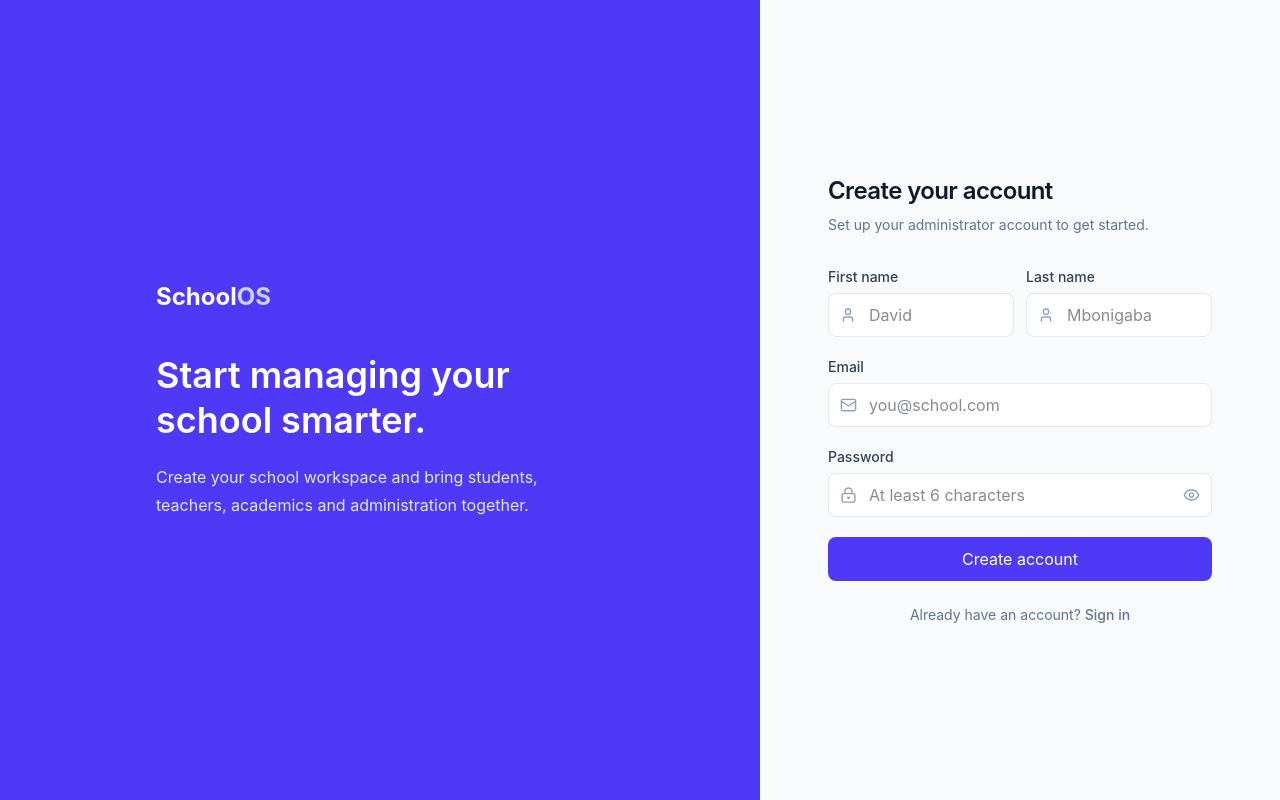
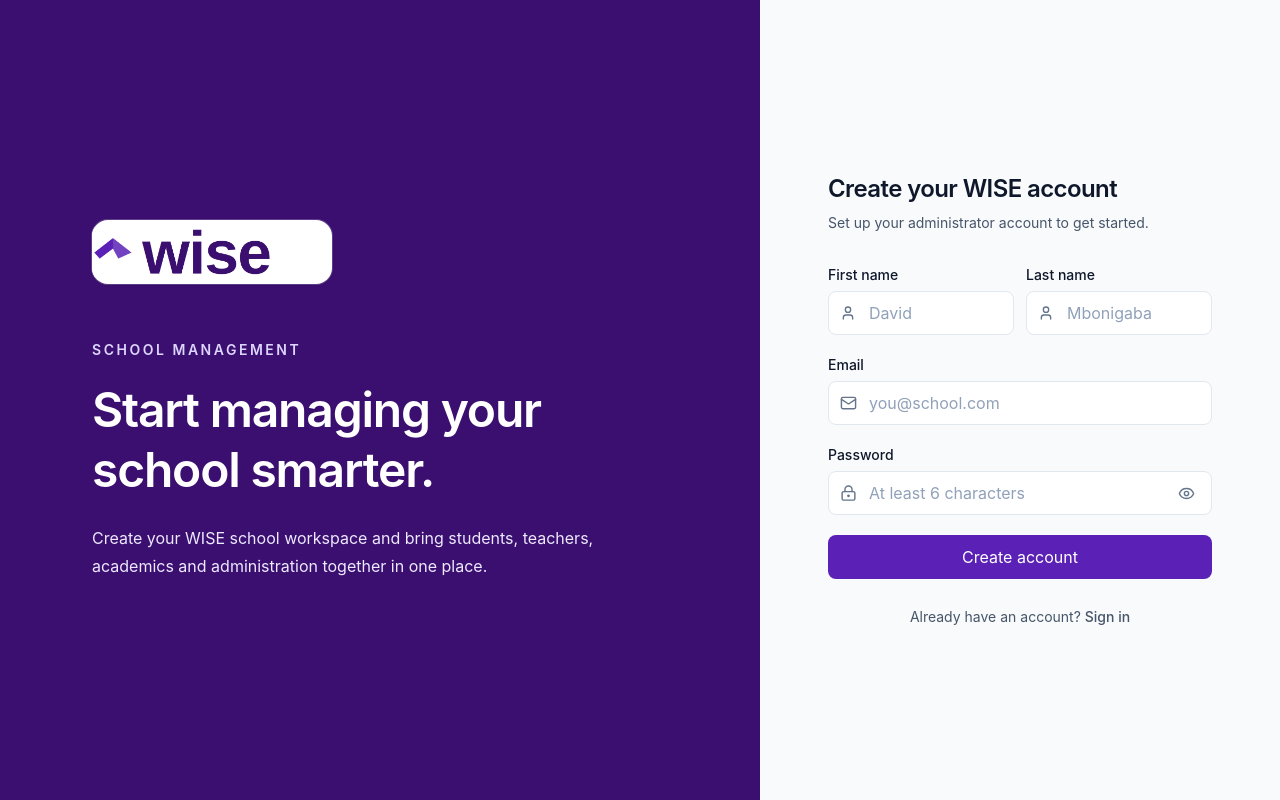
Before and after one commit to finderwork22-source/school-management, a React (Vite) app: page /signup in a window 1280 px wide. Built offline with nearby package versions, Linux system fonts and the light colour scheme; no server answers.

Commit message:
Updating the signup page

```diff
--- a/src/pages/SignUp.tsx
+++ b/src/pages/SignUp.tsx
@@ -3,6 +3,7 @@
 import { Eye, EyeOff, LockKeyhole, Mail, User } from "lucide-react";
 import { Link, useNavigate } from "react-router-dom";
 
+import WiserLogo from "../assets/wiser-logo-cropped.png";
 import { signUp } from "../lib/auth";
 
 export default function SignUp() {
@@ -55,40 +56,60 @@
   }
 
   return (
-    <div className="flex min-h-screen bg-slate-50">
-      <div className="hidden flex-1 items-center justify-center bg-indigo-600 p-12 lg:flex">
-        <div className="max-w-md text-white">
-          <div className="text-2xl font-bold">
-            School<span className="text-indigo-200">OS</span>
+    <div className="min-h-screen bg-wiser-background lg:grid lg:grid-cols-[minmax(0,1fr)_520px]">
+      {/* Brand panel */}
+      <section className="hidden min-h-screen bg-wiser-900 px-10 py-10 text-white lg:flex lg:items-center lg:justify-center xl:px-16">
+        <div className="w-full max-w-xl">
+          <div className="inline-flex h-16 w-60 items-center overflow-hidden rounded-2xl bg-white shadow-sm ring-1 ring-white/20">
+            <img
+              src={WiserLogo}
+              alt="WISE"
+              className="h-auto w-[180px]"
+            />
           </div>
 
-          <h1 className="mt-10 text-4xl font-semibold leading-tight">
+          <div className="mt-14 max-w-lg">
+            <p className="text-sm font-semibold uppercase tracking-[0.18em] text-wiser-200">
+              School management
+            </p>
+
+            <h1 className="mt-5 text-4xl font-semibold leading-tight tracking-tight xl:text-5xl">
               Start managing your school smarter.
             </h1>
 
-          <p className="mt-5 text-base leading-7 text-indigo-100">
-            Create your school workspace and bring students,
-            teachers, academics and administration together.
+            <p className="mt-6 max-w-lg text-base leading-7 text-wiser-100">
+              Create your WISE school workspace and bring students, teachers,
+              academics and administration together in one place.
             </p>
           </div>
         </div>
+      </section>
 
-      <div className="flex w-full items-center justify-center p-6 lg:w-[520px]">
+      {/* Form panel */}
+      <main className="flex min-h-screen w-full items-center justify-center px-5 py-8 sm:px-8 lg:px-10">
         <div className="w-full max-w-sm">
+          {/* Mobile logo */}
+          <div className="mb-8 lg:hidden">
+            <div className="h-14 w-52 overflow-hidden rounded-xl bg-white ring-1 ring-wiser-border">
+              <img
+                src={WiserLogo}
+                alt="WISE"
+                className="h-auto w-[170px]"
+              />
+            </div>
+          </div>
+
           <div>
-            <h1 className="text-2xl font-semibold tracking-tight text-slate-900">
-              Create your account
+            <h1 className="text-2xl font-semibold tracking-tight text-wiser-text">
+              Create your WISE account
             </h1>
 
-            <p className="mt-2 text-sm text-slate-500">
+            <p className="mt-2 text-sm text-wiser-text-secondary">
               Set up your administrator account to get started.
             </p>
           </div>
 
-          <form
-            onSubmit={handleSubmit}
-            className="mt-8 space-y-5"
-          >
+          <form onSubmit={handleSubmit} className="mt-8 space-y-5">
             {error && (
               <div className="rounded-lg border border-red-200 bg-red-50 px-4 py-3 text-sm text-red-700">
                 {error}
@@ -114,64 +135,67 @@
             </div>
 
             <div>
-              <label className="mb-1.5 block text-sm font-medium text-slate-700">
+              <label
+                htmlFor="signup-email"
+                className="mb-1.5 block text-sm font-medium text-wiser-text"
+              >
                 Email
               </label>
 
               <div className="relative">
                 <Mail
                   size={17}
-                  className="absolute left-3 top-1/2 -translate-y-1/2 text-slate-400"
+                  aria-hidden="true"
+                  className="absolute left-3 top-1/2 -translate-y-1/2 text-wiser-text-muted"
                 />
 
                 <input
+                  id="signup-email"
                   type="email"
                   value={email}
-                  onChange={(event) =>
-                    setEmail(event.target.value)
-                  }
+                  onChange={(event) => setEmail(event.target.value)}
                   placeholder="you@school.com"
+                  autoComplete="email"
                   required
-                  className="h-11 w-full rounded-lg border border-slate-200 bg-white pl-10 pr-4 text-sm outline-none transition focus:border-indigo-500 focus:ring-2 focus:ring-indigo-100"
+                  className="h-11 w-full rounded-lg border border-wiser-border bg-white pl-10 pr-4 text-sm text-wiser-text outline-none transition placeholder:text-slate-400 focus:border-wiser-500 focus:ring-2 focus:ring-wiser-100"
                 />
               </div>
             </div>
 
             <div>
-              <label className="mb-1.5 block text-sm font-medium text-slate-700">
+              <label
+                htmlFor="signup-password"
+                className="mb-1.5 block text-sm font-medium text-wiser-text"
+              >
                 Password
               </label>
 
               <div className="relative">
                 <LockKeyhole
                   size={17}
-                  className="absolute left-3 top-1/2 -translate-y-1/2 text-slate-400"
+                  aria-hidden="true"
+                  className="absolute left-3 top-1/2 -translate-y-1/2 text-wiser-text-muted"
                 />
 
                 <input
+                  id="signup-password"
                   type={showPassword ? "text" : "password"}
                   value={password}
-                  onChange={(event) =>
-                    setPassword(event.target.value)
-                  }
+                  onChange={(event) => setPassword(event.target.value)}
                   placeholder="At least 6 characters"
+                  autoComplete="new-password"
                   minLength={6}
                   required
-                  className="h-11 w-full rounded-lg border border-slate-200 bg-white pl-10 pr-11 text-sm outline-none transition focus:border-indigo-500 focus:ring-2 focus:ring-indigo-100"
+                  className="h-11 w-full rounded-lg border border-wiser-border bg-white pl-10 pr-11 text-sm text-wiser-text outline-none transition placeholder:text-slate-400 focus:border-wiser-500 focus:ring-2 focus:ring-wiser-100"
                 />
 
                 <button
                   type="button"
-                  onClick={() =>
-                    setShowPassword((value) => !value)
-                  }
-                  className="absolute right-3 top-1/2 -translate-y-1/2 text-slate-400 hover:text-slate-700"
+                  onClick={() => setShowPassword((value) => !value)}
+                  aria-label={showPassword ? "Hide password" : "Show password"}
+                  className="absolute right-2.5 top-1/2 inline-flex h-8 w-8 -translate-y-1/2 items-center justify-center rounded-md text-wiser-text-muted transition hover:bg-wiser-50 hover:text-wiser-700 focus-visible:outline-none focus-visible:ring-2 focus-visible:ring-wiser-500 focus-visible:ring-offset-1"
                 >
-                  {showPassword ? (
-                    <EyeOff size={17} />
-                  ) : (
-                    <Eye size={17} />
-                  )}
+                  {showPassword ? <EyeOff size={17} /> : <Eye size={17} />}
                 </button>
               </div>
             </div>
@@ -179,23 +203,23 @@
             <button
               type="submit"
               disabled={loading}
-              className="flex h-11 w-full items-center justify-center rounded-lg bg-indigo-600 text-sm font-semibold text-white transition hover:bg-indigo-700 disabled:cursor-not-allowed disabled:opacity-60"
+              className="flex h-11 w-full items-center justify-center rounded-lg bg-wiser-600 text-sm font-semibold text-white transition hover:bg-wiser-700 focus-visible:outline-none focus-visible:ring-2 focus-visible:ring-wiser-500 focus-visible:ring-offset-2 disabled:cursor-not-allowed disabled:opacity-60"
             >
               {loading ? "Creating account..." : "Create account"}
             </button>
           </form>
 
-          <p className="mt-6 text-center text-sm text-slate-500">
+          <p className="pt-1 mt-6 text-center text-sm text-wiser-text-secondary">
             Already have an account?{" "}
             <Link
               to="/login"
-              className="font-medium text-indigo-600 hover:text-indigo-700"
+              className="font-medium text-wiser-600 transition hover:text-wiser-700 focus-visible:outline-none focus-visible:ring-2 focus-visible:ring-wiser-500 focus-visible:ring-offset-2"
             >
               Sign in
             </Link>
           </p>
         </div>
-      </div>
+      </main>
     </div>
   );
 }
@@ -215,22 +239,24 @@
 }) {
   return (
     <div>
-      <label className="mb-1.5 block text-sm font-medium text-slate-700">
+      <label className="mb-1.5 block text-sm font-medium text-wiser-text">
         {label}
       </label>
 
       <div className="relative">
         <User
           size={16}
-          className="absolute left-3 top-1/2 -translate-y-1/2 text-slate-400"
+          aria-hidden="true"
+          className="absolute left-3 top-1/2 -translate-y-1/2 text-wiser-text-muted"
         />
 
         <input
           value={value}
           onChange={(event) => onChange(event.target.value)}
           placeholder={placeholder}
+          autoComplete={label === "First name" ? "given-name" : "family-name"}
           required={required}
-          className="h-11 w-full rounded-lg border border-slate-200 bg-white pl-10 pr-3 text-sm outline-none transition focus:border-indigo-500 focus:ring-2 focus:ring-indigo-100"
+          className="h-11 w-full rounded-lg border border-wiser-border bg-white pl-10 pr-3 text-sm text-wiser-text outline-none transition placeholder:text-slate-400 focus:border-wiser-500 focus:ring-2 focus:ring-wiser-100"
         />
       </div>
     </div>
```
Lines whose indentation alone changed are shown as unchanged.
